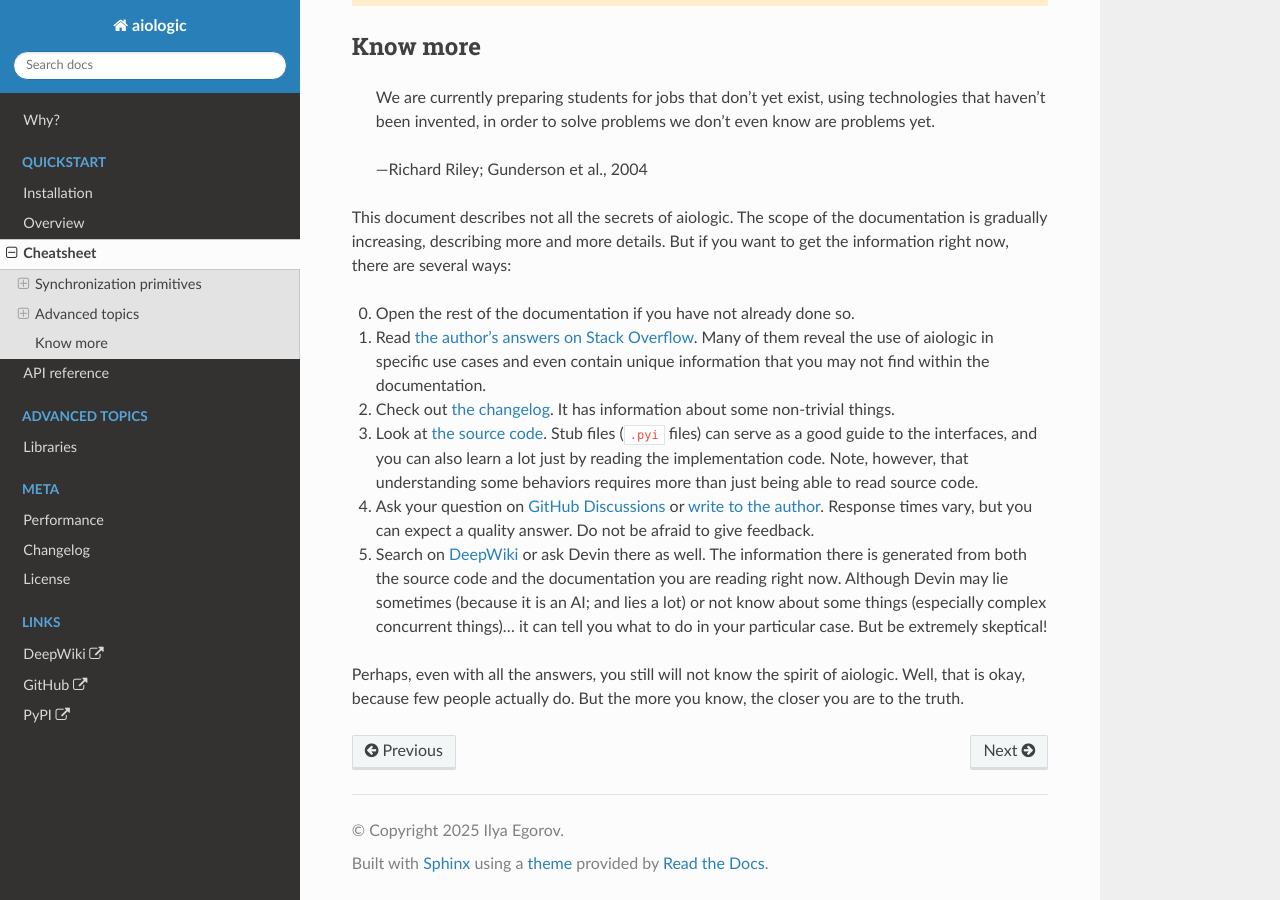
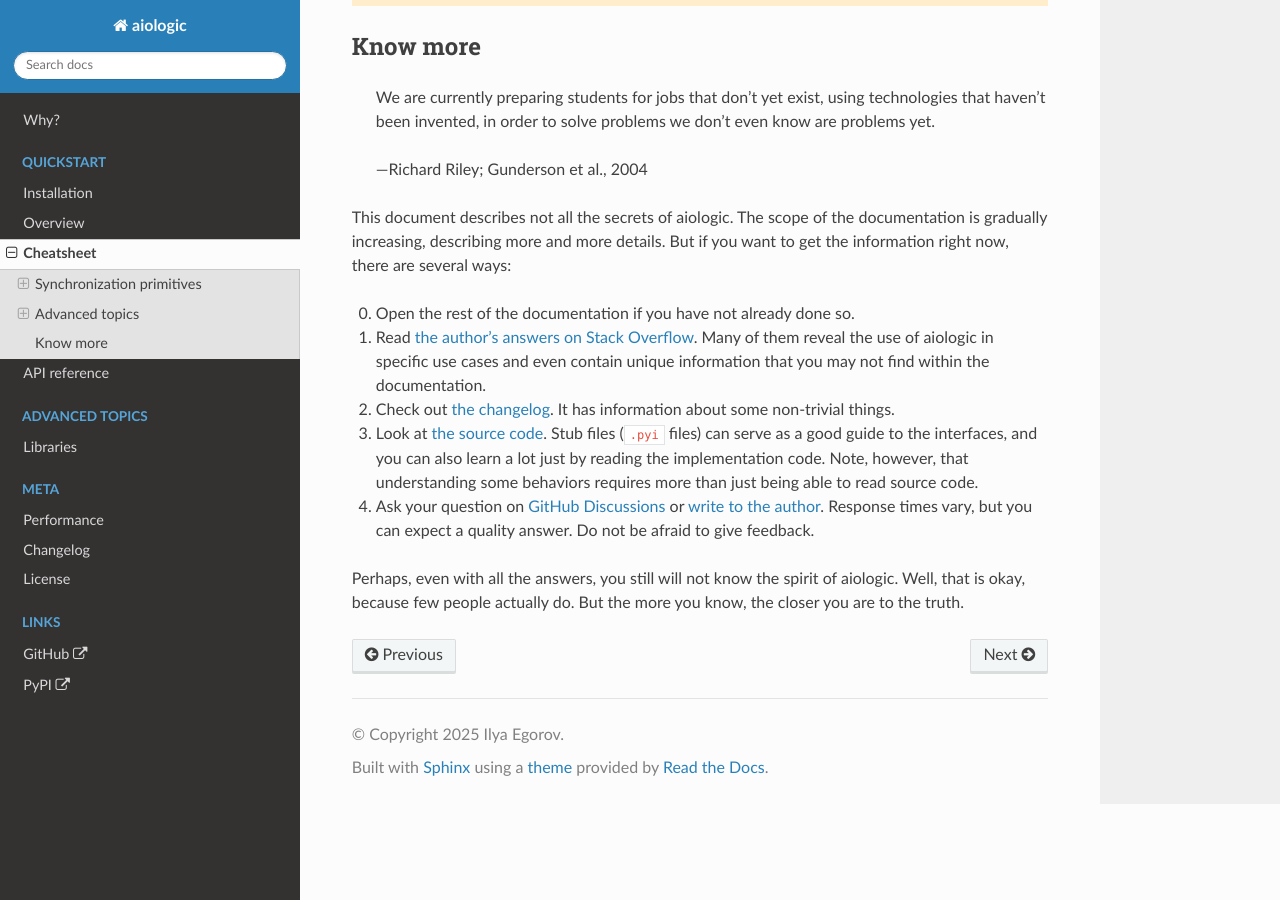
Before and after one commit to x42005e1f/aiologic, a Sphinx documentation site: the page built from docs/cheatsheet.rst, in a window 1280 px wide and 900 px high, scrolled down 13705 px. Built offline with Sphinx 7.4.7 and the Read the Docs theme 3.1.0, drawn with Linux system fonts in a browser that asks for light colours; the version number could not be read and is left out.

Commit message:
docs: remove all mentions of DeepWiki
It has not been updated since February 14, despite the promised weekly auto-update, and the problem of accuracy has not been resolved in any way. Moreover, DeepWiki has become a cancer for AI assistants: as a result of my experiments involving (rather unpleasant) interactions with these agents, I noticed that they rely on information generated by DeepWiki. Hallucinations spread like wildfire, and outdated information becomes the only "reliable" source, with its nature being completely ignored (why not check official sources?!).

This action will most likely have no impact and will not fix anything, but at least it will save some people.

```diff
--- a/README.rst
+++ b/README.rst
@@ -193,8 +193,6 @@ Documentation
 
 Read the Docs: https://aiologic.readthedocs.io (official)
 
-DeepWiki: https://deepwiki.com/x42005e1f/aiologic (AI generated; lying!)
-
 There are also related posts:
 
 * https://news.ycombinator.com/item?id=46308839 — how it all began
--- a/docs/cheatsheet.rst
+++ b/docs/cheatsheet.rst
@@ -1116,12 +1116,6 @@ you want to get the information right now, there are several ways:
    aiologic/discussions>`__ or `write to the author
    <mailto:0x42005e1f@gmail.com>`__. Response times vary, but you can expect a
    quality answer. Do not be afraid to give feedback.
-5. Search on `DeepWiki <https://deepwiki.com/x42005e1f/aiologic>`__ or ask
-   Devin there as well. The information there is generated from both the source
-   code and the documentation you are reading right now. Although Devin may lie
-   sometimes (because it is an AI; and lies a lot) or not know about some
-   things (especially complex concurrent things)... it can tell you what to do
-   in your particular case. But be extremely skeptical!
 
 Perhaps, even with all the answers, you still will not know the spirit of
 aiologic. Well, that is okay, because few people actually do. But the more you
--- a/docs/index.rst
+++ b/docs/index.rst
@@ -53,6 +53,5 @@ Features
   :caption: Links
   :hidden:
 
-  DeepWiki <https://deepwiki.com/x42005e1f/aiologic>
   GitHub <https://github.com/x42005e1f/aiologic>
   PyPI <https://pypi.org/project/aiologic/>
```
